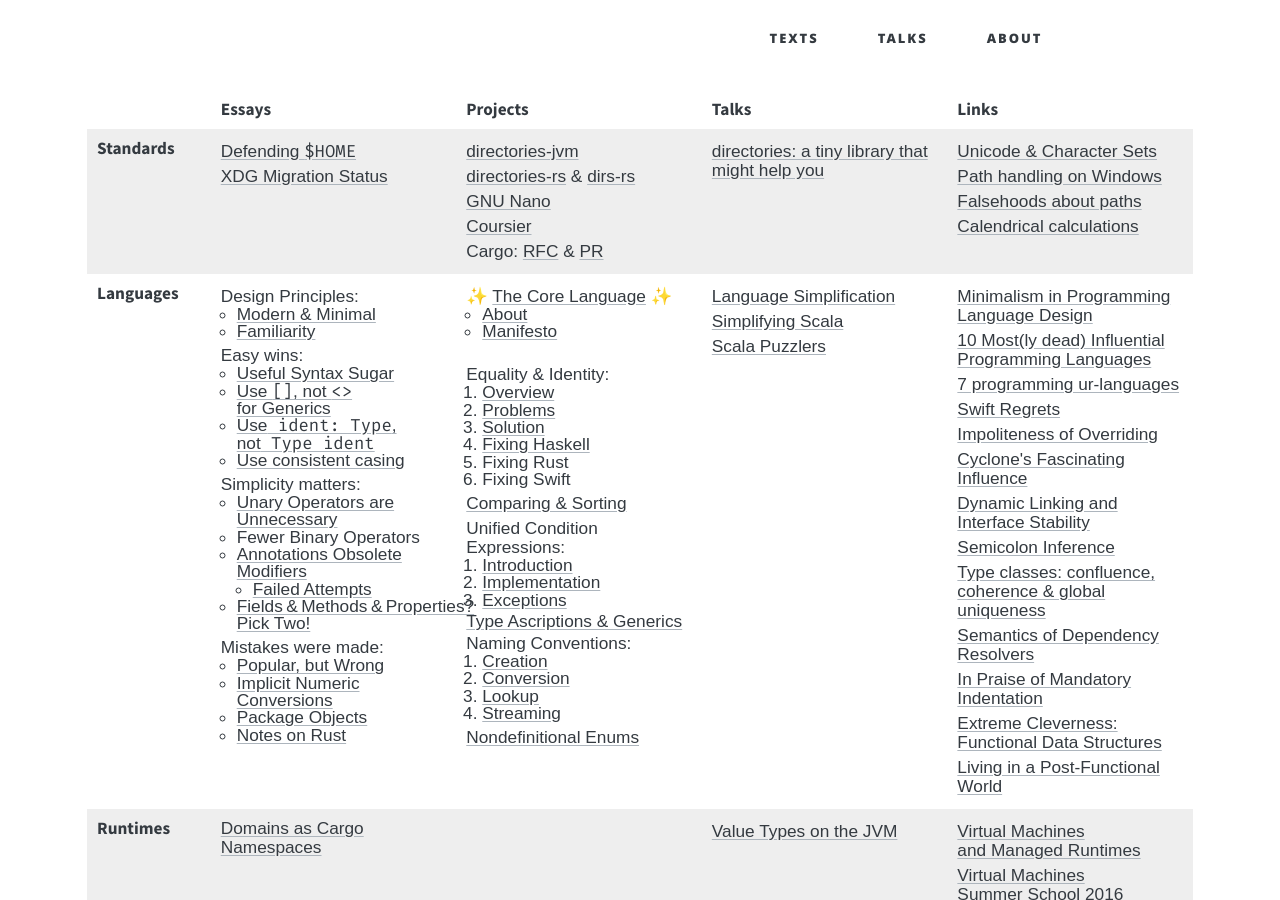
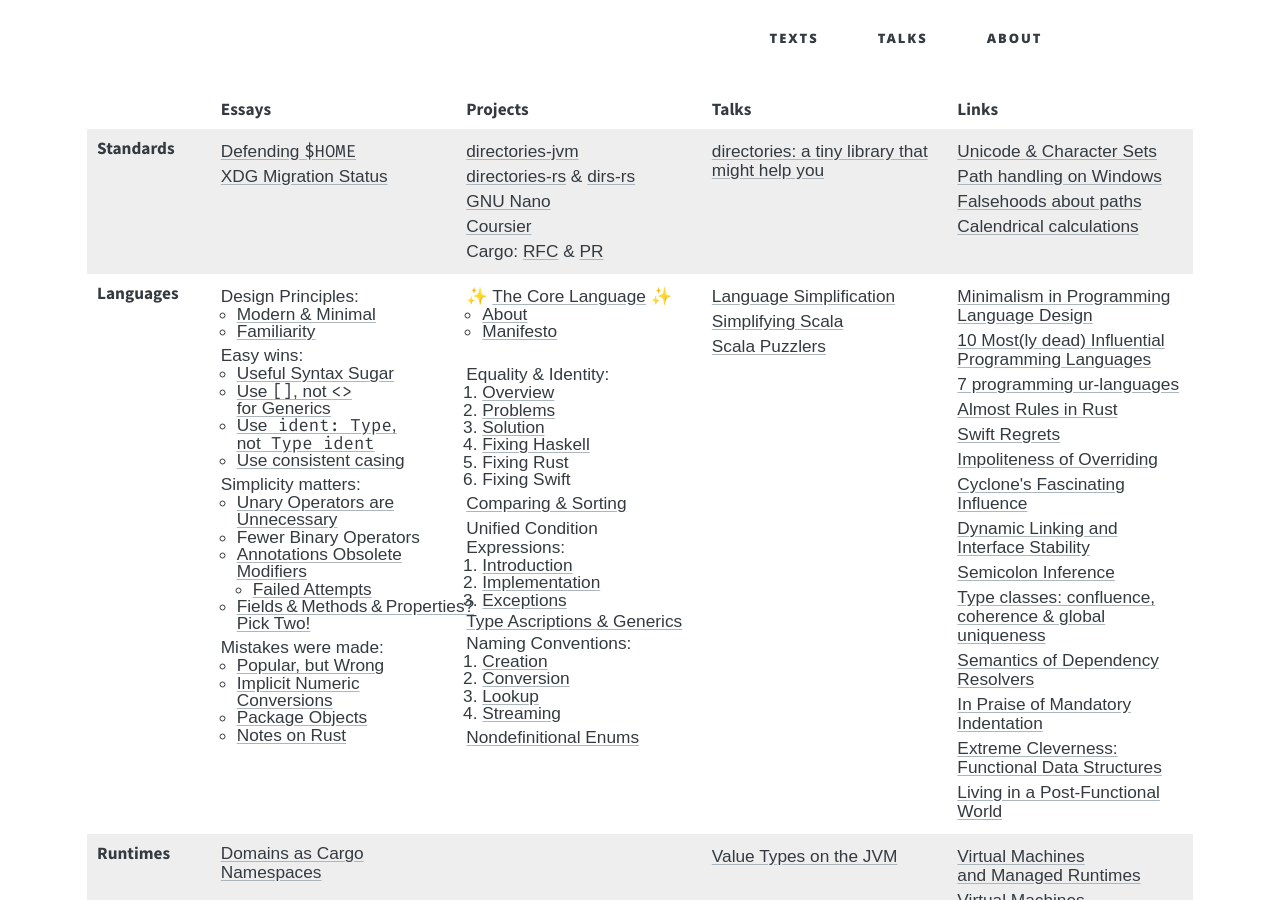
Before and after one commit to soc/soc.me, a Jekyll site: the page built from index.md, in a window 1280 px wide and 900 px high. Built offline with Jekyll 4.4.1, drawn with Linux system fonts in a browser that asks for light colours; some web fonts are replaced.

Commit message:
add "Almost Rules" link to index

```diff
--- a/index.md
+++ b/index.md
@@ -117,6 +117,7 @@
       <div><a href="https://pointersgonewild.com/2022/05/23/minimalism-in-programming-language-design/">Minimalism in Programming Language Design</a></div>
       <div><a href="https://hillelwayne.com/post/influential-dead-languages/">10 Most(ly dead) Influential Programming Languages</a></div>
       <div><a href="https://madhadron.com/posts/seven_languages.html">7 programming ur-languages</a></div>
+      <div><a href="https://matklad.github.io/2022/07/10/almost-rules.html">Almost Rules in Rust</a></div>
       <div><a href="https://belkadan.com/blog/tags/swift-regrets/">Swift Regrets</a></div>
       <div><a href="https://journal.stuffwithstuff.com/2012/12/19/the-impoliteness-of-overriding-methods/">Impoliteness of Overriding</a></div>
       <div><a href="https://pling.jondgoodwin.com/post/cyclone/">Cyclone's Fascinating Influence</a></div>
```
